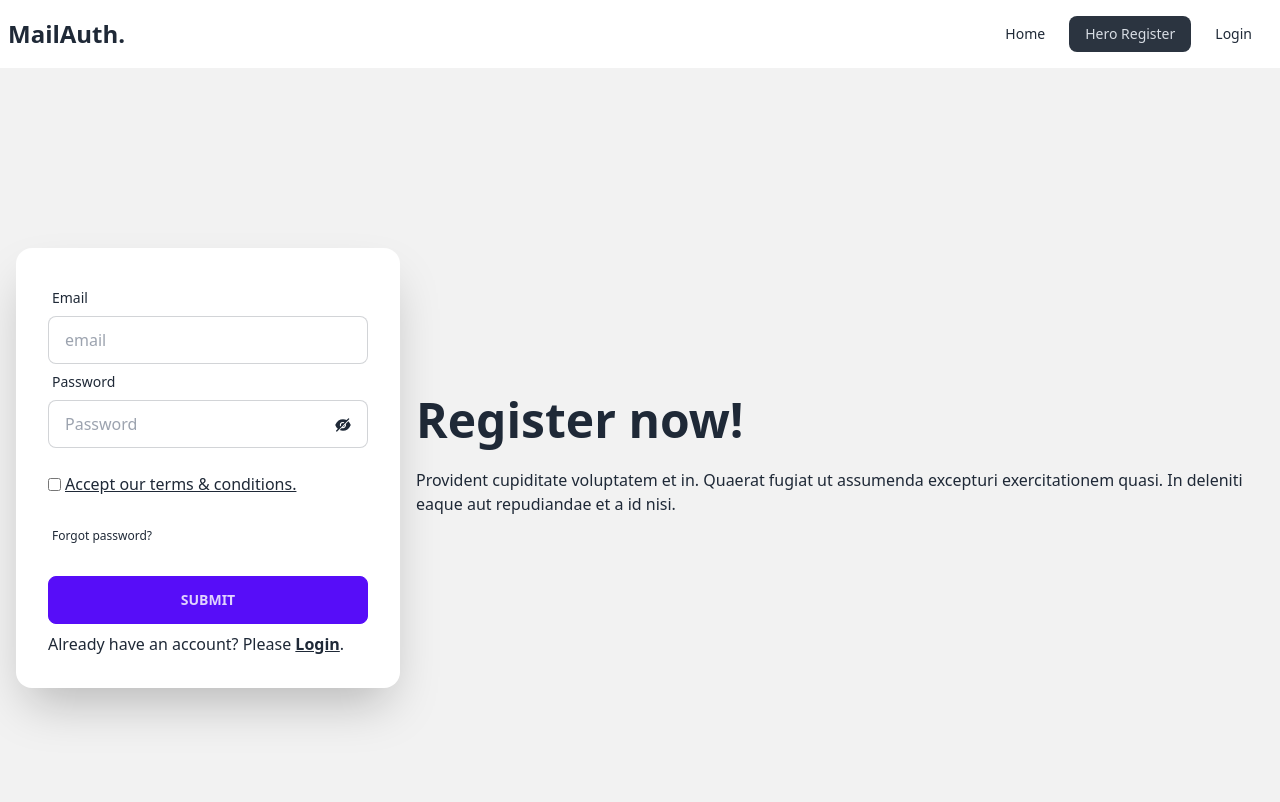
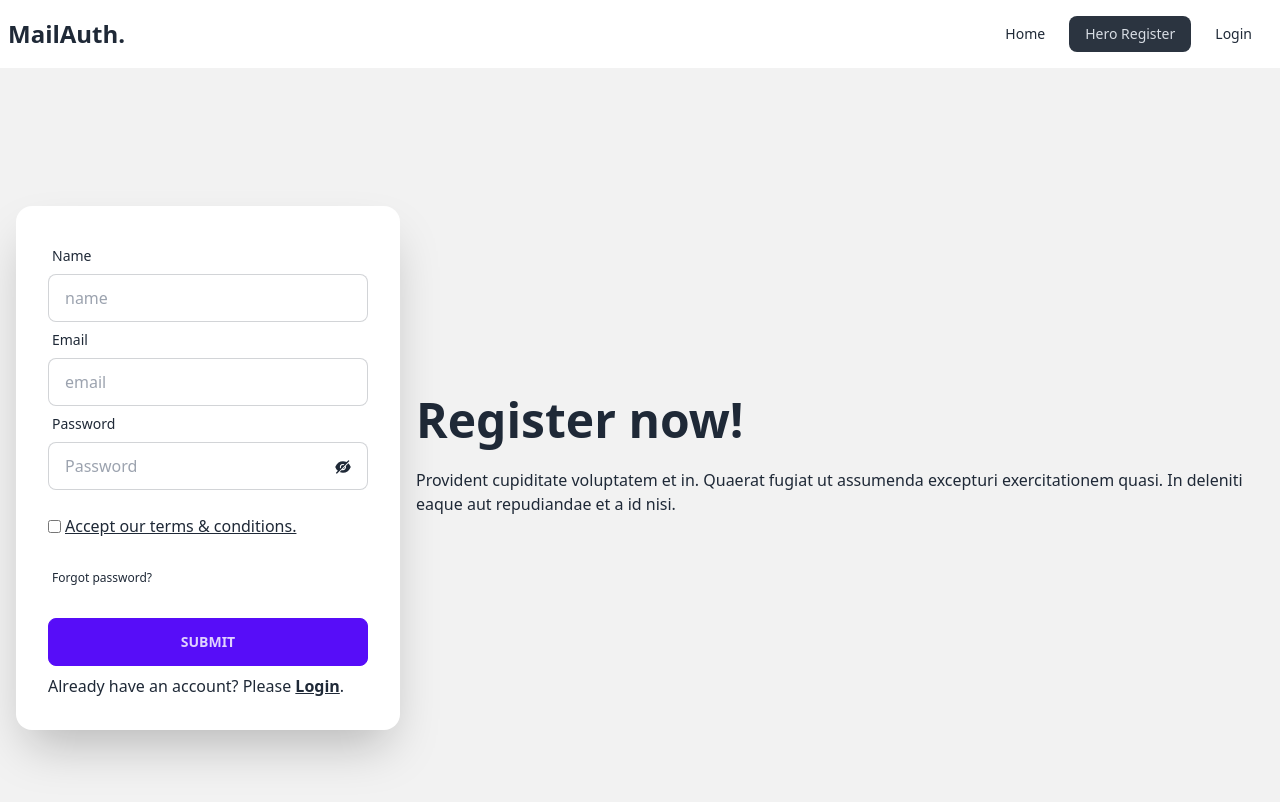
Before and after one commit to TahsinAhammed16/miles9-m5-user-email-password-auth, a React (Vite) app: page /heroRegister in a window 1280 px wide. Shown: the top 802 px of the page. Built offline with nearby package versions, Linux system fonts and the light colour scheme.

Commit message:
update user name to firebase

```diff
--- a/src/components/heroRegister/HeroRegister.jsx
+++ b/src/components/heroRegister/HeroRegister.jsx
@@ -5,6 +5,7 @@
 import { Link } from "react-router-dom";
 import { AiOutlineEye, AiFillEyeInvisible } from "react-icons/ai";
 import { sendEmailVerification } from "firebase/auth";
+import { updateProfile } from "firebase/auth";
 
 const HeroRegister = () => {
   const auth = getAuth(app);
@@ -46,6 +47,14 @@
         console.log(result.user);
         setRegSuccess("Your account has been created");
 
+        // update profile
+        updateProfile(result.user, {
+          displayName: name,
+          photoURL: "https://example.com/jane-q-user/profile.jpg",
+        })
+          .then(() => console.log("profile updated"))
+          .catch();
+
         // send verification email
         sendEmailVerification(auth.currentUser)
           .then(() => {
@@ -76,6 +85,17 @@
           <div className="card flex-shrink-0 w-full max-w-sm shadow-2xl bg-base-100">
             <div className="card-body">
               <form onSubmit={handleRegister}>
+                <div className="form-control">
+                  <label className="label">
+                    <span className="label-text">Name</span>
+                  </label>
+                  <input
+                    type="text"
+                    name="name"
+                    placeholder="name"
+                    className="input input-bordered"
+                  />
+                </div>
                 <div className="form-control">
                   <label className="label">
                     <span className="label-text">Email</span>
```
